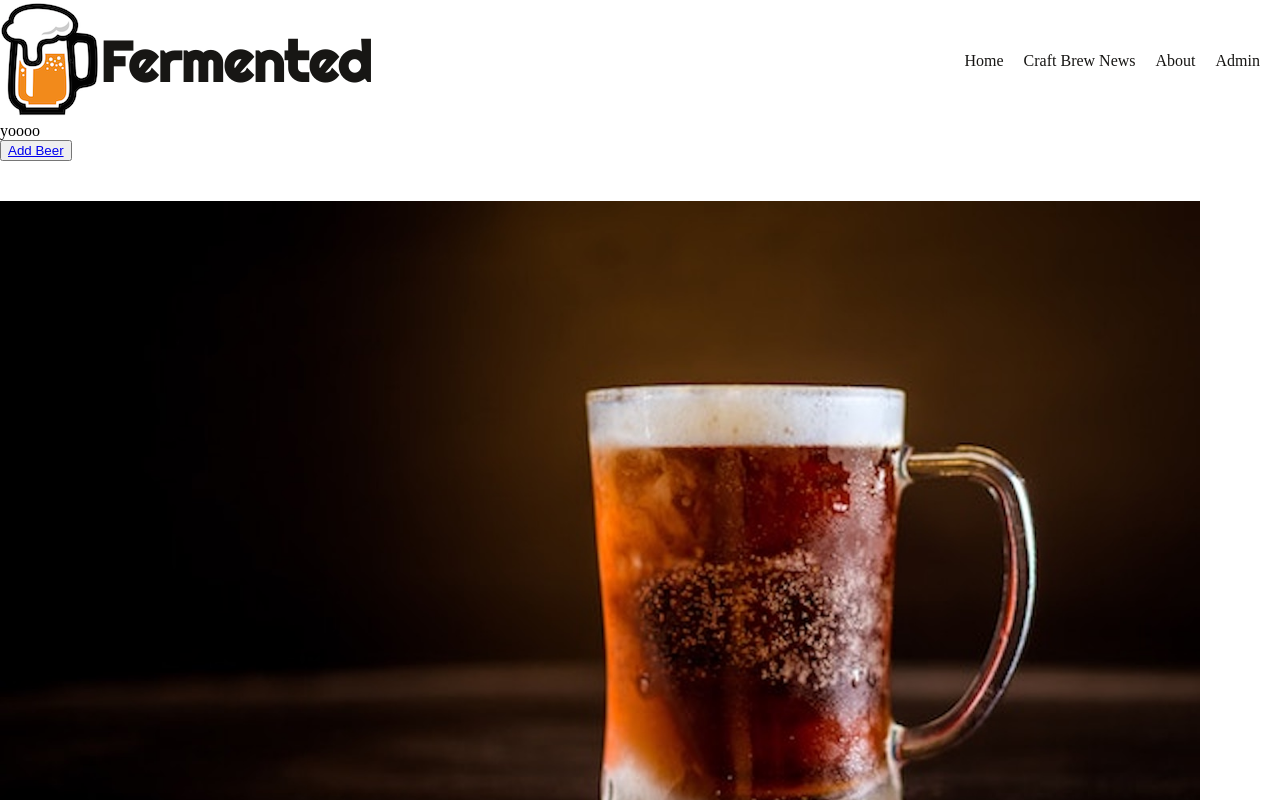
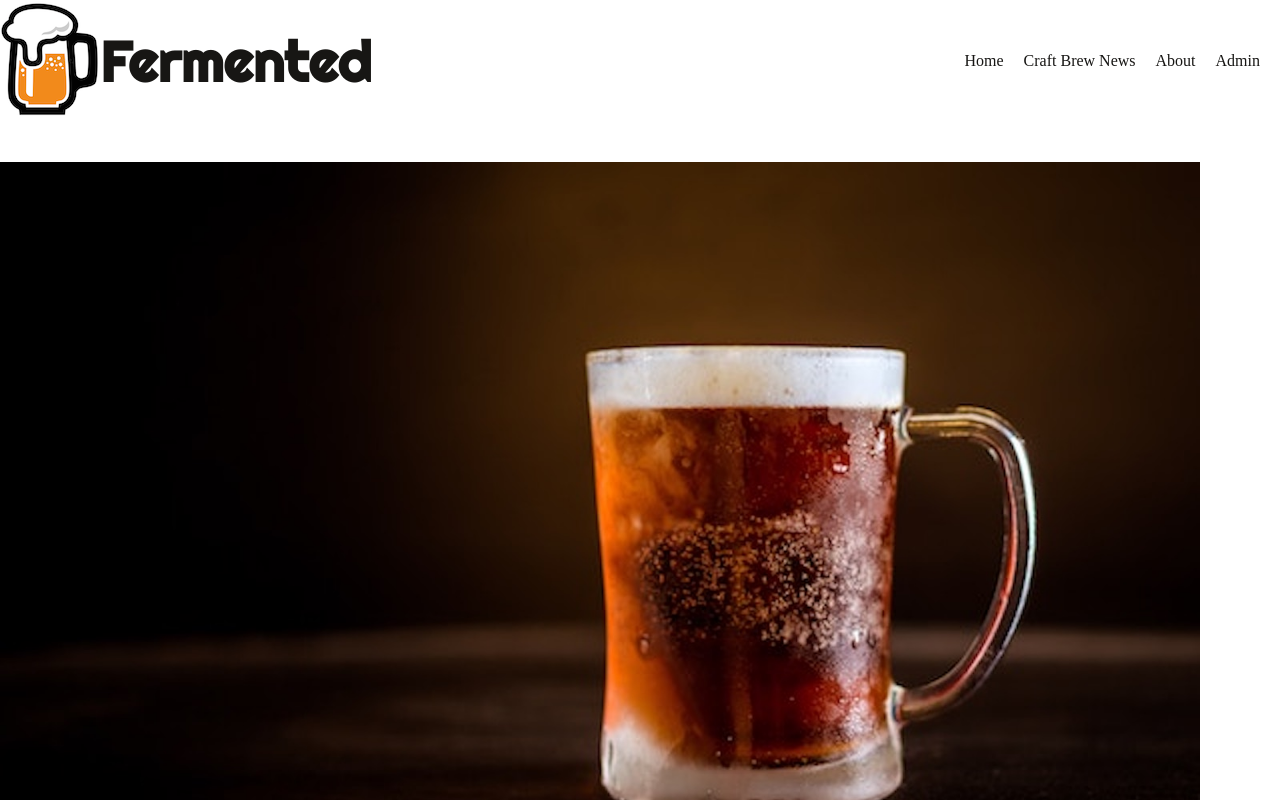
Before and after one commit to jessicaleighschmitz/react-taproom, a React app: page /#/admin in a window 1280 px wide. Shown: the top 800 px of the page. Built offline with nearby package versions, Linux system fonts and the light colour scheme.

Commit message:
move banner img into its own component

```diff
--- a/src/components/Admin.jsx
+++ b/src/components/Admin.jsx
@@ -2,15 +2,16 @@ import React from 'react';
 import PropTypes from 'prop-types';
 import BeerList from './BeerList';
 import { Link } from 'react-router-dom';
+import BannerImg from './BannerImg';
 
 function Admin (props){
   return(
     <div>
-      <div>yoooo</div>
-      <button type="button"><Link to="/AddBeerForm">Add Beer</Link></button>
+      <BannerImg/>
       <BeerList
         beerList={props.beerList}
         currentRouterPath={props.currentRouterPath} />
+      <button type="button"><Link to="/AddBeerForm">Add Beer</Link></button>
     </div>
   );
 }
@@ -18,6 +19,6 @@ function Admin (props){
 Admin.propTypes = {
   beerList: PropTypes.array,
   currentRouterPath: PropTypes.string.isRequired
-}
+};
 
 export default Admin;
--- /dev/null
+++ b/src/components/BannerImg.jsx
@@ -0,0 +1,23 @@
+import React from 'react';
+import banner from '../assets/img/banner.jpg';
+
+function BannerImg (){
+  return (
+    <div>
+      <div className="banner">
+      </div>
+      <style jsx>{`
+        .banner{
+        background-image: url(${banner});
+        background-size: cover;
+        background-position: center;
+        max-width: 1200px;
+        min-height: 800px;
+        margin-top:40px;
+        }
+            `}</style>
+    </div>
+  );
+}
+
+export default BannerImg;
--- a/src/components/BeerItem.jsx
+++ b/src/components/BeerItem.jsx
@@ -40,7 +40,7 @@ function BeerItem (props) {
           }
             `}
       </style>
-    </div>
+    </div>;
   if (props.currentRouterPath ==='./admin'){
     return (
       <div onClick={() => {alert('hey cutie,' + props.name);}}>
--- a/src/components/BeerList.jsx
+++ b/src/components/BeerList.jsx
@@ -25,14 +25,7 @@ function BeerList(props) {
       </div>
 
       <style jsx>{`
-        .banner{
-        background-image: url(${banner});
-        background-size: cover;
-        background-position: center;
-        max-width: 1200px;
-        min-height: 800px;
-        margin-top:40px;
-        }
+
         h2{
           font-size: 3rem;
           padding-left: 30px;
```
Lines whose indentation alone changed are shown as unchanged.
